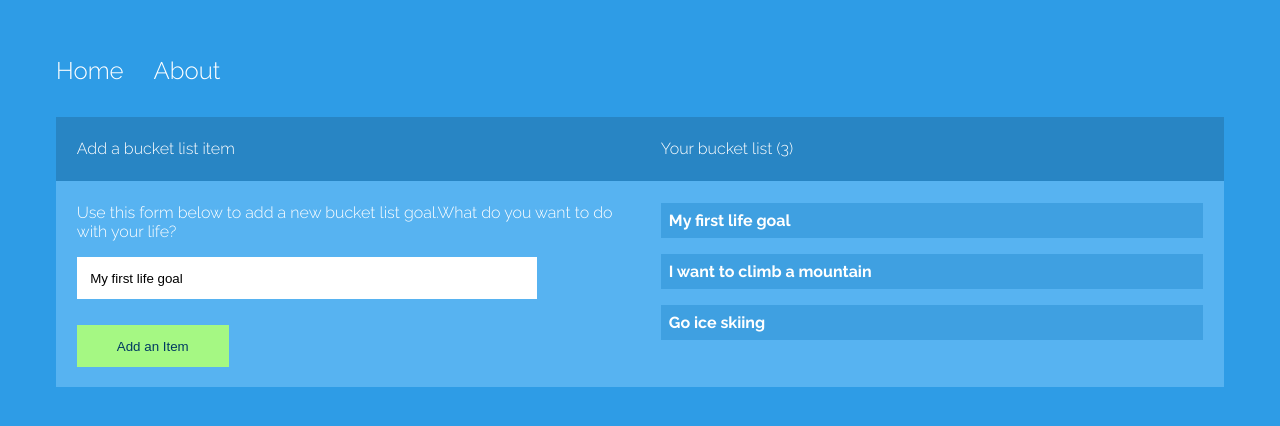
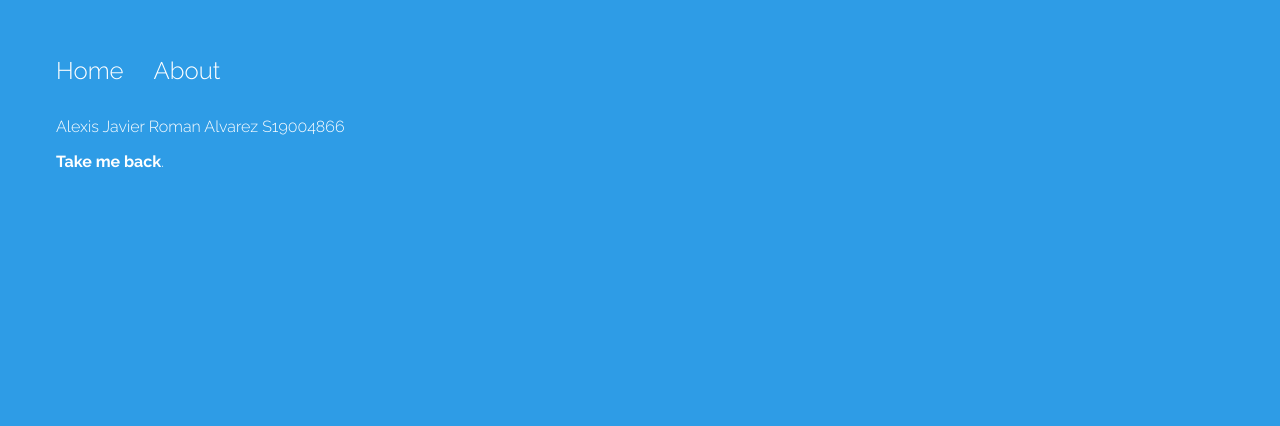
Before and after one commit to AlexisJRA/ng5, an Angular app: page /about/48 in a window 1280 px wide. Before the commit this address led to /. Shown: the top 426 px of the page. Built offline with nearby package versions, Linux system fonts and the light colour scheme.

Commit message:
added code routing #5

```diff
--- a/src/app/about/about.component.html
+++ b/src/app/about/about.component.html
@@ -1 +1,6 @@
-<p>about works!</p>
+<p>
+    Alexis Javier Roman Alvarez S19004866
+</p>
+<p>
+    <a href="" (click)="sendMeHome()"><strong>Take me back</strong></a>.
+</p>
--- a/src/app/about/about.component.ts
+++ b/src/app/about/about.component.ts
@@ -1,15 +1,24 @@
 import { Component, OnInit } from '@angular/core';
+import { ActivatedRoute } from '@angular/router';
+import { Router } from '@angular/router';
 
 @Component({
   selector: 'app-about',
   templateUrl: './about.component.html',
   styleUrls: ['./about.component.scss']
 })
+
 export class AboutComponent implements OnInit {
 
-  constructor() { }
+  constructor(private route: ActivatedRoute, private router: Router) {
+    this.route.params.subscribe(res => console.log(res.id));
+  }
 
-  ngOnInit(): void {
+  ngOnInit() {
+  }
+
+  sendMeHome() {
+    this.router.navigate(['']);
   }
 
 }
--- a/src/app/app-routing.module.ts
+++ b/src/app/app-routing.module.ts
@@ -1,8 +1,18 @@
 import { NgModule } from '@angular/core';
 import { RouterModule, Routes } from '@angular/router';
+import { HomeComponent } from './home/home.component';
+import { AboutComponent } from './about/about.component';
 
-const routes: Routes = [];
-
+const routes: Routes = [
+  {
+    path: '',
+    component: HomeComponent
+  },
+  {
+    path: 'about/:id',
+    component: AboutComponent
+  }
+];
 @NgModule({
   imports: [RouterModule.forRoot(routes)],
   exports: [RouterModule]
--- a/src/app/app.component.html
+++ b/src/app/app.component.html
@@ -1,7 +1,6 @@
 <ul>
-  <li><a routerLink="" >Home</a></li>
-  <li><a routerLink="about" >About</a></li>
+  <li><a routerLink="">Home</a></li>
+  <li><a routerLink="about/48">About</a></li>
 </ul>
 
-<app-home></app-home>
 <router-outlet></router-outlet>
```
